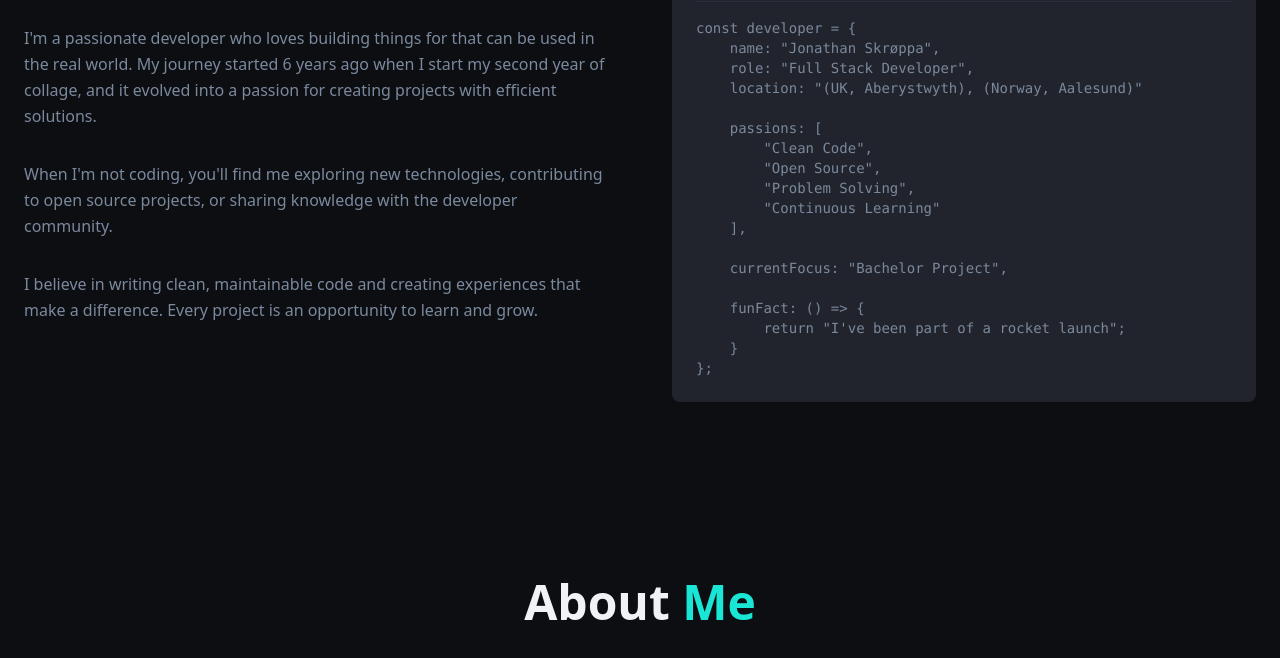
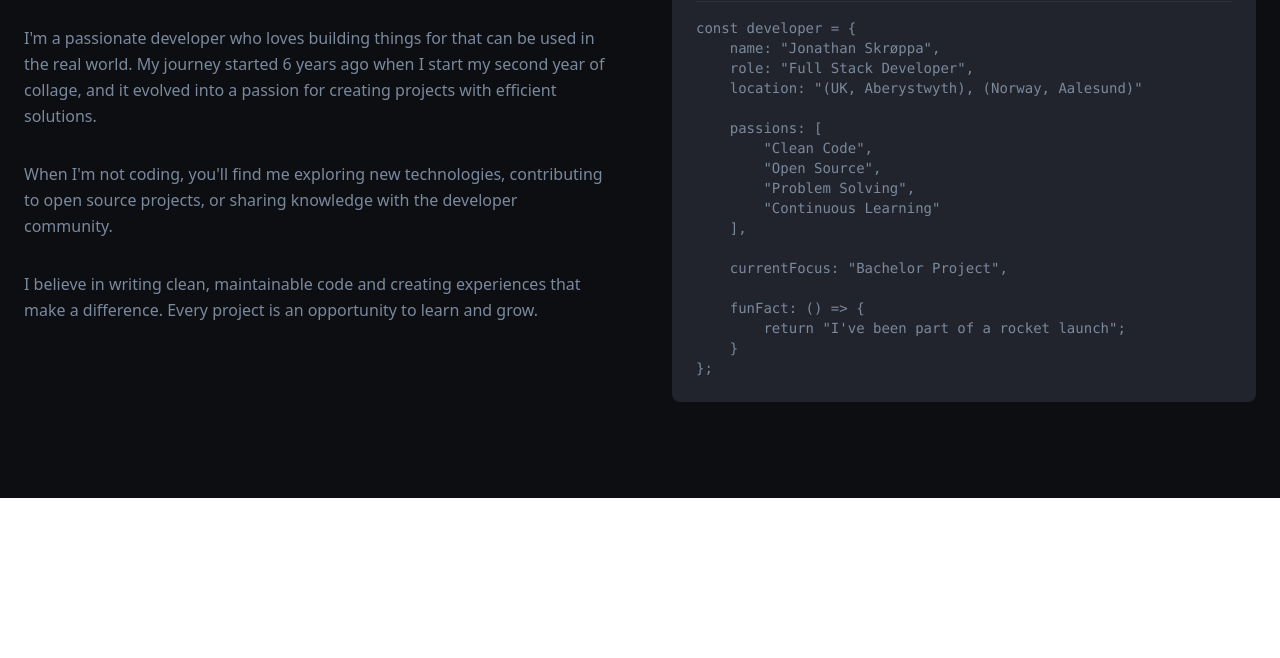
Before and after one commit to SKJonathan/Portfolio_Website, a React (Vite) app: page / in a window 1280 px wide. Shown: the part 2903-3561 px from the top of the page. After the commit the page ends 3401 px from the top, so only its background shows below. Built offline with nearby package versions, Linux system fonts and the light colour scheme.

Commit message:
Added app and index changes

```diff
--- a/src/App.jsx
+++ b/src/App.jsx
@@ -43,11 +43,7 @@ function App() {
 
 
 
-        <section id="about" className="min-h-screen py-20 px-6">
-          <h2 className="text-5xl font-bold text-center mb-16">
-            About <span className="text-primary">Me</span>
-          </h2>
-        </section>
+
       </main>
 
     </div>
--- a/src/index.css
+++ b/src/index.css
@@ -1,30 +1,4 @@
-@tailwind base;
-@tailwind components;
-@tailwind utilities;
 
-:root {
-  --background: 220 20% 6%;
-  --foreground: 210 20% 95%;
-  --card: 220 18% 10%;
-  --card-foreground: 210 20% 95%;
-  --popover: 220 18% 10%;
-  --popover-foreground: 210 20% 95%;
-  --primary: 175 80% 50%;
-  --primary-foreground: 220 20% 6%;
-  --secondary: 220 15% 15%;
-  --secondary-foreground: 210 20% 90%;
-  --muted: 220 15% 18%;
-  --muted-foreground: 215 15% 55%;
-  --accent: 175 70% 45%;
-  --accent-foreground: 220 20% 6%;
-  --destructive: 0 70% 50%;
-  --destructive-foreground: 210 20% 98%;
-  --border: 220 15% 20%;
-  --input: 220 15% 18%;
-  --ring: 175 80% 50%;
-  --radius: 0.75rem;
-  --glow-primary: 175 80% 50%;
-}
 @tailwind base;
 @tailwind components;
 @tailwind utilities;
```
